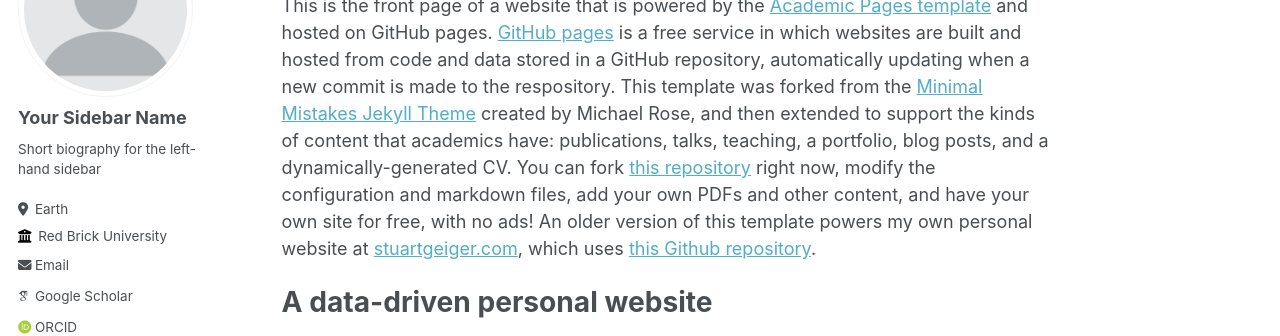
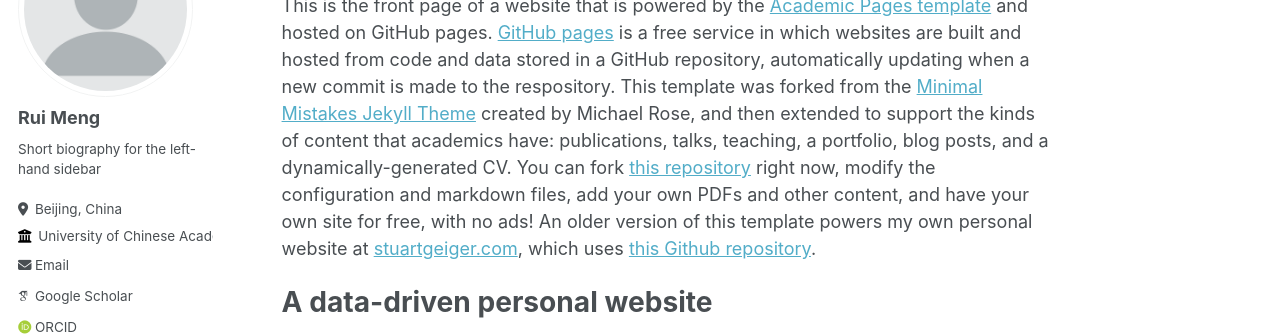
Before and after one commit to Tomas-mr/kaka, a Jekyll site: the page built from _pages/about.md, in a window 1280 px wide. Shown: the part 184-520 px from the top of the page. Built offline with Jekyll 4.4.1, drawn with Linux system fonts in a browser that asks for light colours; some web fonts are replaced.

Commit message:
Update _config.yml

```diff
--- a/_config.yml
+++ b/_config.yml
@@ -22,13 +22,13 @@ repository               : "academicpages/academicpages.github.io"
 author:
   # Biographic information
   avatar           : "profile.png"
-  name             : "Your Sidebar Name"
+  name             : "Rui Meng"
   pronouns         : # example: "she/her"
   bio              : "Short biography for the left-hand sidebar"
-  location         : "Earth"
-  employer         : "Red Brick University"
+  location         : "Beijing, China"
+  employer         : "University of Chinese Academy of Sciences"
   uri              : # URL
-  email            : "none@example.org"
+  email            : "mengrui22@mails.ucas.ac.cn"
 
   # Academic websites
   arxiv            : # URL - Update with the correct link to your profile
```
